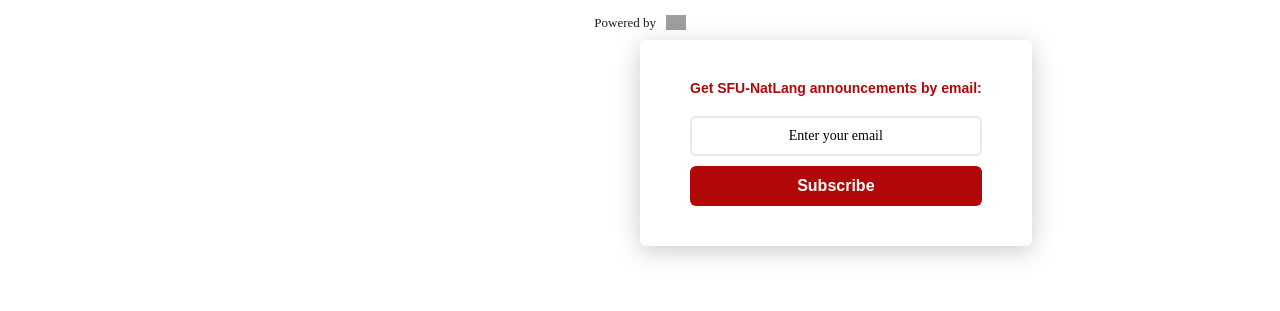
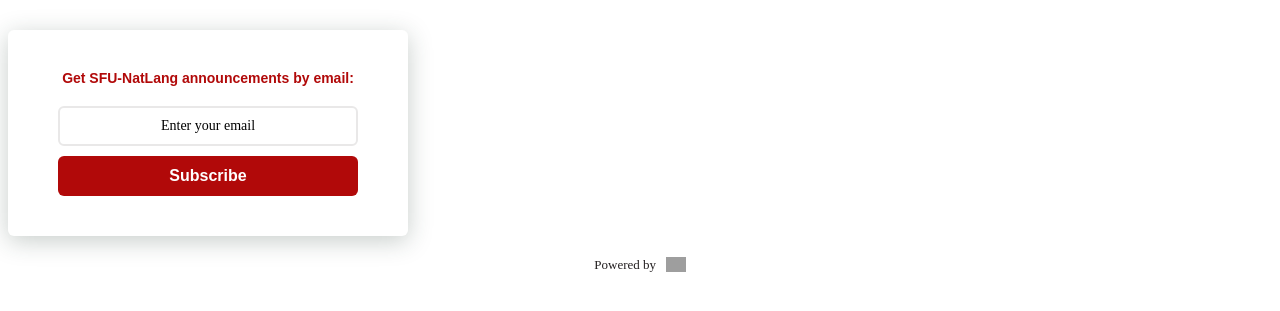
Before and after one commit to sfu-natlang/sfu-natlang.github.io, a Jekyll site: the page subscribe.html, which Jekyll copies as it is, in a window 1280 px wide. Shown: the top 311 px of the page. Built offline with Jekyll 4.4.1, drawn with Linux system fonts in a browser that asks for light colours; grey boxes are pictures that could not be loaded.

Commit message:
Update subscribe.html

```diff
--- a/subscribe.html
+++ b/subscribe.html
@@ -22,8 +22,7 @@
   max-width: 400px !important;
   border-radius: 6px !important;
   box-shadow: 0 5px 25px rgba(34, 60, 47, 0.25) !important;
-  position: fixed !important; /* or absolute */
-  left: 50% !important;
+  align-self: center !important;
 }
 .followit--follow-form-container[attr-a][attr-b][attr-c][attr-d][attr-e][attr-f] .form-preview,
 .followit--follow-form-container[attr-a][attr-b][attr-c][attr-d][attr-e][attr-f] .form-preview *{
```
